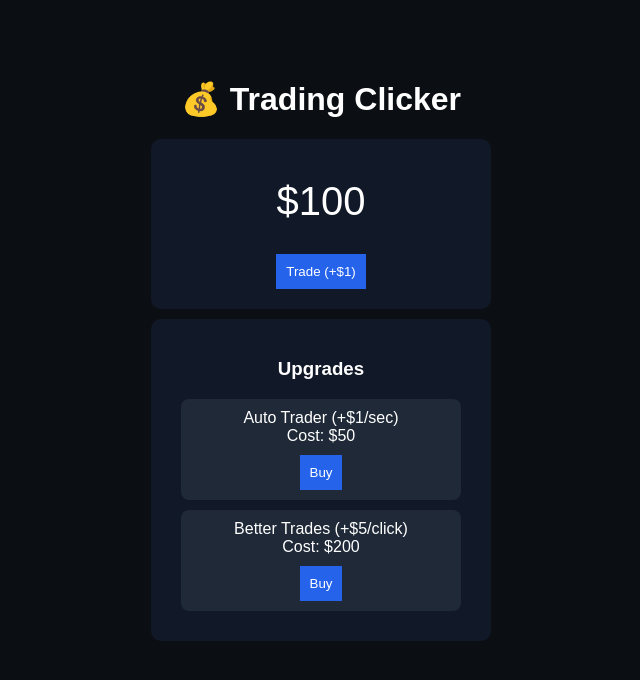
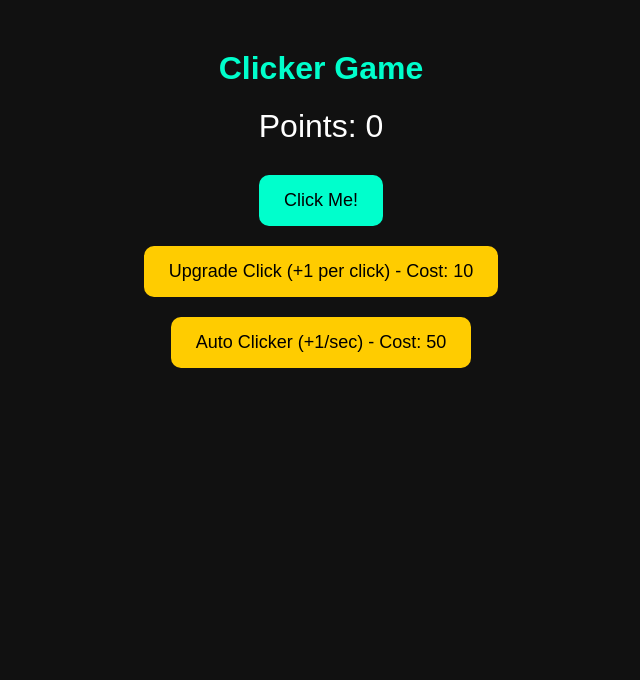
Before and after one commit to sterb23/jsd, a plain HTML site: page index.html in a window 1280 px wide. Shown: the whole page, without its empty margins (319-959 px from the left). Drawn offline with Linux system fonts and the light colour scheme.

Commit message:
Update index.html

```diff
--- a/index.html
+++ b/index.html
@@ -1,124 +1,123 @@
 <!DOCTYPE html>
 <html lang="en">
 <head>
-<meta charset="UTF-8" />
-<meta name="viewport" content="width=device-width, initial-scale=1.0"/>
-<title>Trading Clicker Game</title>
-
+  <meta charset="UTF-8">
+  <title>Clicker Game</title>
   <style>
     body {
-  margin: 0;
-  font-family: Arial;
-  background: #0b0f14;
+      font-family: Arial, sans-serif;
+      text-align: center;
+      background: #111;
       color: white;
-  text-align: center;
+      margin-top: 50px;
     }
 
-.container {
-  margin-top: 80px;
+    h1 {
+      color: #00ffcc;
     }
 
-.card {
-  background: #111827;
-  padding: 20px;
-  margin: 10px auto;
-  width: 300px;
-  border-radius: 10px;
+    .score {
+      font-size: 2em;
+      margin: 20px;
     }
 
     button {
-  padding: 10px;
-  margin-top: 10px;
-  background: #2563eb;
+      padding: 15px 25px;
+      font-size: 18px;
+      margin: 10px;
       border: none;
-  color: white;
+      border-radius: 10px;
       cursor: pointer;
+      transition: 0.2s;
     }
 
-button:hover {
-  background: #1d4ed8;
+    .click-btn {
+      background: #00ffcc;
     }
 
-.big {
-  font-size: 40px;
-  margin: 20px;
+    .click-btn:hover {
+      background: #00ccaa;
     }
 
-.upgrade {
-  background: #1f2937;
-  margin: 10px;
-  padding: 10px;
-  border-radius: 8px;
+    .upgrade-btn {
+      background: #ffcc00;
+    }
+
+    .upgrade-btn:hover {
+      background: #e6b800;
     }
   </style>
 </head>
-
 <body>
 
-<div class="container">
+  <h1>Clicker Game</h1>
 
-  <h1>💰 Trading Clicker</h1>
-
-  <div class="card">
-    <div class="big">$<span id="money">100</span></div>
-    <button onclick="earn()">Trade (+$1)</button>
+  <div class="score">
+    Points: <span id="score">0</span>
   </div>
 
-  <div class="card">
-    <h3>Upgrades</h3>
+  <button class="click-btn" onclick="addScore()">Click Me!</button>
 
-    <div class="upgrade">
-      Auto Trader (+$1/sec)<br>
-      Cost: $50<br>
-      <button onclick="buyAuto()">Buy</button>
+  <div>
+    <button class="upgrade-btn" onclick="buyUpgrade()">
+      Upgrade Click (+1 per click) - Cost: <span id="upgradeCost">10</span>
+    </button>
   </div>
 
-    <div class="upgrade">
-      Better Trades (+$5/click)<br>
-      Cost: $200<br>
-      <button onclick="buyPower()">Buy</button>
-    </div>
-
-  </div>
-
+  <div>
+    <button class="upgrade-btn" onclick="buyAutoClicker()">
+      Auto Clicker (+1/sec) - Cost: <span id="autoCost">50</span>
+    </button>
   </div>
 
   <script>
-let money = 100;
-let clickValue = 1;
-let auto = 0;
+    let score = 0;
+    let perClick = 1;
 
-function update(){
-  document.getElementById("money").innerText = money.toFixed(0);
+    let upgradeCost = 10;
+    let autoCost = 50;
+
+    let autoClickers = 0;
+
+    function updateDisplay() {
+      document.getElementById("score").innerText = score;
+      document.getElementById("upgradeCost").innerText = upgradeCost;
+      document.getElementById("autoCost").innerText = autoCost;
     }
 
-function earn(){
-  money += clickValue;
-  update();
+    function addScore() {
+      score += perClick;
+      updateDisplay();
     }
 
-function buyAuto(){
-  if(money >= 50){
-    money -= 50;
-    auto += 1;
-    update();
+    function buyUpgrade() {
+      if (score >= upgradeCost) {
+        score -= upgradeCost;
+        perClick += 1;
+        upgradeCost = Math.floor(upgradeCost * 1.5);
+        updateDisplay();
+      } else {
+        alert("Not enough points!");
       }
     }
 
-function buyPower(){
-  if(money >= 200){
-    money -= 200;
-    clickValue += 5;
-    update();
+    function buyAutoClicker() {
+      if (score >= autoCost) {
+        score -= autoCost;
+        autoClickers += 1;
+        autoCost = Math.floor(autoCost * 1.7);
+        updateDisplay();
+      } else {
+        alert("Not enough points!");
       }
     }
 
     setInterval(() => {
-  money += auto;
-  update();
+      score += autoClickers;
+      updateDisplay();
     }, 1000);
 
-update();
+    updateDisplay();
   </script>
 
 </body>
```
Lines whose indentation alone changed are shown as unchanged.
